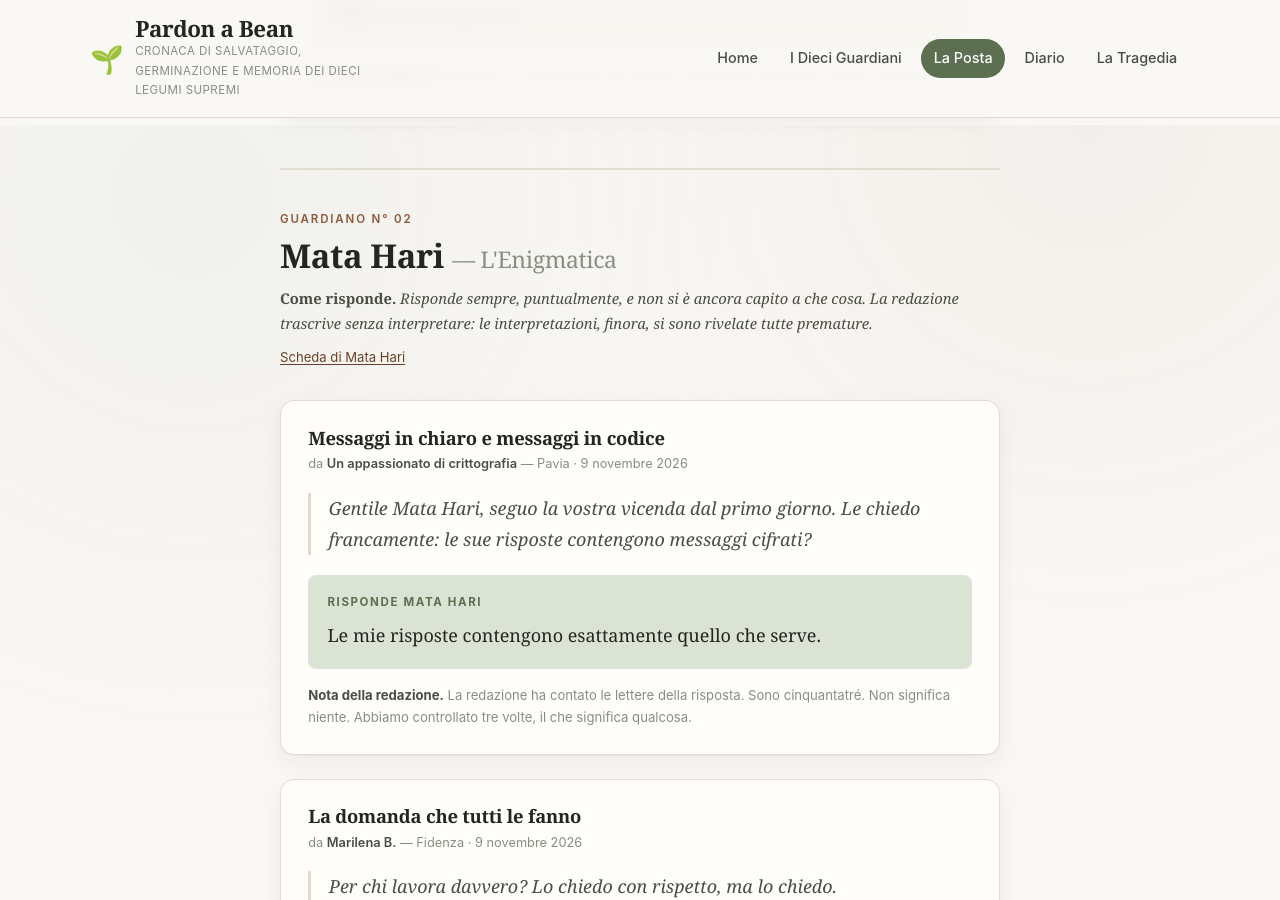
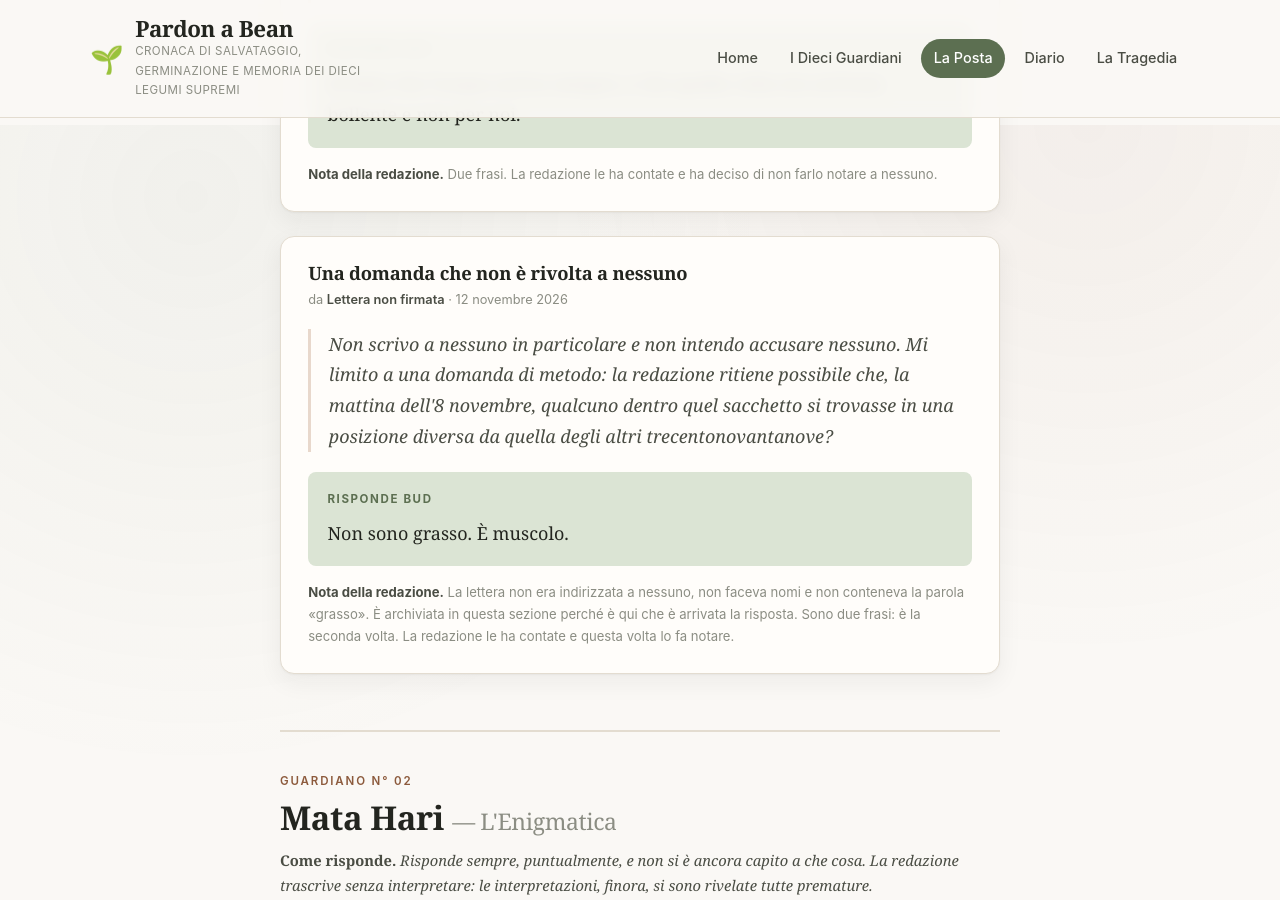
Before and after one commit to cripantea/pardonabean, a Jekyll site: the page built from posta.html, in a window 1280 px wide and 900 px high, scrolled down 2575 px. Built offline with Jekyll 4.4.1, drawn with Linux system fonts in a browser that asks for light colours; some of the changed text lies outside the part shown.

Commit message:
Nessuno aveva accusato Bud: l'istruttoria, e le prime due radichette
Quarto giorno. L'esemplare fuori allineamento all'estremita' orientale,
annotato martedi' e mai attribuito, e' il primo ad avere messo radice.
La scena si sposta alle 07:38-07:52, in linea col giro mattutino.

Co-Authored-By: Claude Opus 5 <noreply@anthropic.com>

```diff
--- a/_data/posta.yml
+++ b/_data/posta.yml
@@ -62,6 +62,21 @@
       nota: >
         Due frasi. La redazione le ha contate e ha deciso di non farlo notare a nessuno.
 
+    - da: Lettera non firmata
+      data: 2026-11-12
+      oggetto: Una domanda che non è rivolta a nessuno
+      testo: >
+        Non scrivo a nessuno in particolare e non intendo accusare nessuno. Mi limito
+        a una domanda di metodo: la redazione ritiene possibile che, la mattina
+        dell'8 novembre, qualcuno dentro quel sacchetto si trovasse in una posizione
+        diversa da quella degli altri trecentonovantanove?
+      risposta: >
+        Non sono grasso. È muscolo.
+      nota: >
+        La lettera non era indirizzata a nessuno, non faceva nomi e non conteneva la
+        parola «grasso». È archiviata in questa sezione perché è qui che è arrivata la
+        risposta. Sono due frasi: è la seconda volta. La redazione le ha contate e
+        questa volta lo fa notare.
 - numero: "02"
   slug: mata-hari
   nome: Mata Hari
--- a/_data/taccuini.yml
+++ b/_data/taccuini.yml
@@ -29,6 +29,14 @@ bud:
       arrivata la seconda.
 
 ugo-fantocci:
+  - data: 2026-11-12
+    frasi:
+      - C'era un fagiolo grasso che parlava col cuoco. Non ho visto niente, ero nel sacchetto come tutti. Del tono mi ricordo: era un tono fra due che si conoscono.
+      - Comunque chiedo scusa.
+    nota: >
+      Detta alle 07:41, ad alta voce, durante la lettura delle tre lettere non
+      firmate. Il Custode non aveva rivolto domande a nessuno e non aveva fatto
+      nomi. Ugo ha parlato per primo, e si è scusato dopo circa quattro secondi.
   - data: 2026-11-10
     frasi:
       - Io me lo ricordo. Nessuno me lo chiede, ma io me lo ricordo.
@@ -47,6 +55,12 @@ ugo-fantocci:
       davvero, e alla terza si è scusato di avere insistito.
 
 mata-hari:
+  - data: 2026-11-12
+    frasi:
+      - Chi si scusa per primo non è mai il primo ad avere fatto qualcosa.
+    nota: >
+      Raccolta alle 07:52. È l'unica difesa che Ugo abbia ricevuto, e il Custode
+      osserva che Ugo non se n'è accorto.
   - data: 2026-11-10
     frasi:
       - Dimenticare è una tecnica. Non tutti quelli che la usano sanno di usarla.
@@ -138,6 +152,13 @@ mary-poppins:
       trascritto «quattro mm», abbreviazione che Meri Poppins non riconosce.
 
 patrocle:
+  - data: 2026-11-12
+    direzione: Era rivolto alla porta della cucina.
+    nota: >
+      Alle 07:38, mentre il Custode cominciava a leggere le tre lettere, Patrocle
+      si è girato. Il Custode lo mette a verbale perché l'ha visto, non perché
+      l'abbia sentito: il secchio è tornato su vuoto e non c'erano parole da
+      trascrivere. Tre minuti dopo ha parlato Ugo.
   - data: 2026-11-09
     frasi:
       - Se arriva l'acqua, arriva prima a me. È l'unica cosa che so fare e la faccio bene.
--- a/posta.html
+++ b/posta.html
@@ -47,6 +47,7 @@ description: "I lettori scrivono ai Dieci Guardiani e i Dieci rispondono, ciascu
   <li><strong>{{ lettere_tot }}</strong><span>Lettere in archivio</span></li>
   <li><strong>{{ risposte_tot }}</strong><span>Risposte concesse</span></li>
   <li><strong>1</strong><span>Recapitata al Guardiano sbagliato</span></li>
+  <li><strong>1</strong><span>Archiviata dove &egrave; arrivata la risposta</span></li>
   <li><strong>0</strong><span>Scritte da lettori veri</span></li>
 </ul>
 
```
Also changed, not shown: _drafts/arco-bud-calendario.md (+4 -4 lines), _posts/2026-11-12-nessuno-aveva-accusato-bud.md (renamed from _drafts/2026-11-12-nessuno-aveva-accusato-bud.md, +50 -6 lines), assets/img/conclave-giovedi.jpg (added), assets/img/og/nessuno-aveva-accusato-bud.jpg (added), social/10-giovedi.jpg (added).
